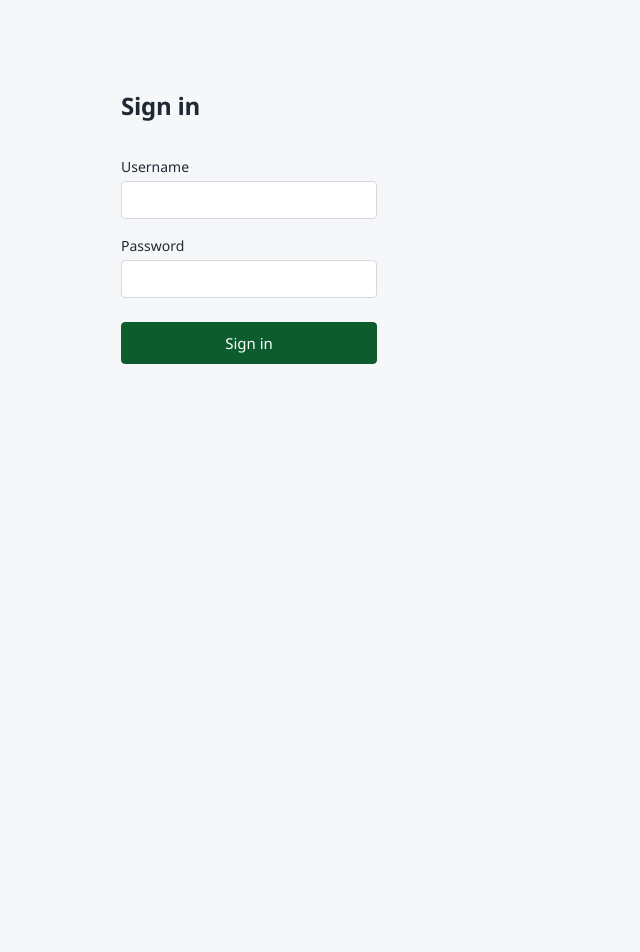
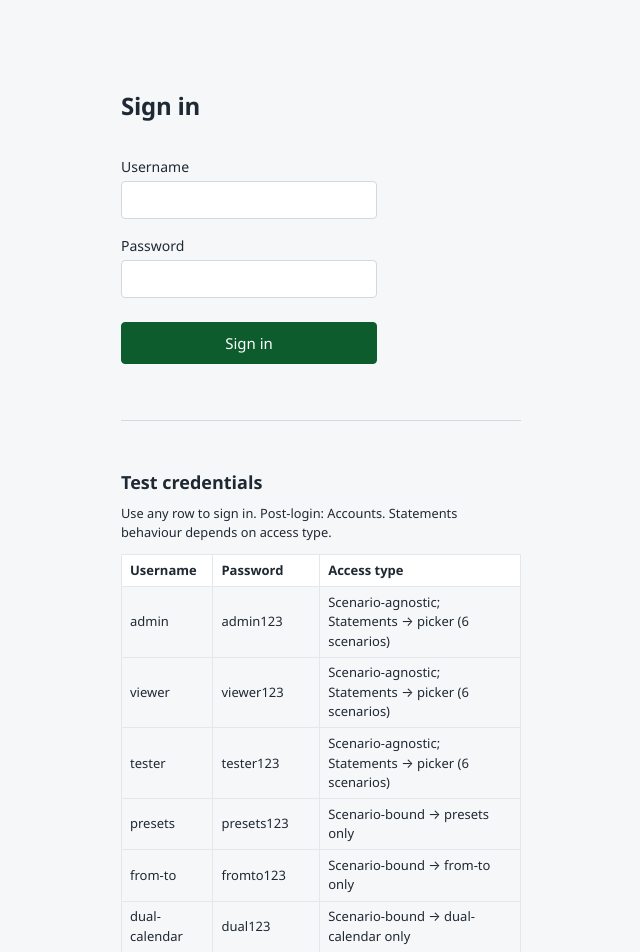
Before and after one commit to akshit-diro/autonav-test-platform-form-filling, a React (Vite) app: page /login in a window 1280 px wide. Shown: the top 952 px of the page, without its empty margins (319-959 px from the left). Before the commit the page ends 800 px from the top, so only its background shows below. Built offline with nearby package versions, Linux system fonts and the light colour scheme; no server answers.

Commit message:
Adding test credentials on login page for quick reference

```diff
--- a/src/app/routes/LoginPage.tsx
+++ b/src/app/routes/LoginPage.tsx
@@ -1,10 +1,26 @@
 import { useState, FormEvent } from 'react'
 import { useNavigate } from 'react-router-dom'
 import { useAuth } from '../../auth/useAuth'
+import { credentials } from '../../auth/credentials'
+import type { CredentialEntry } from '../../auth/credentials'
 import { UX_DELAYS } from '../../config/uxDelays'
 import { getLastUsername, setLastUsername } from '../../utils/stateLeakage'
 import { delay } from '../../utils/delay'
 import { DomNoise, DomNoiseDecorativeIcon } from '../../components/DomNoise'
+
+function getAccessNote(username: string, entry: CredentialEntry): string {
+  if (entry.scenarioAgnostic) {
+    const count = entry.allowedScenarios.filter((s) => s !== 'admin').length
+    return `Scenario-agnostic; Statements → picker (${count} scenarios)`
+  }
+  return `Scenario-bound → ${entry.defaultScenario} only`
+}
+
+const credentialsList = Object.entries(credentials).map(([user, entry]) => ({
+  username: user,
+  password: entry.password,
+  accessNote: getAccessNote(user, entry),
+}))
 
 export function LoginPage() {
   const navigate = useNavigate()
@@ -101,6 +117,29 @@ export function LoginPage() {
           Sign in
         </button>
       </form>
+
+      <section className="login-credentials-table" aria-label="Test credentials" data-testid="credentials-table">
+        <h2 className="login-credentials-table__title">Test credentials</h2>
+        <p className="login-credentials-table__hint">Use any row to sign in. Post-login: Accounts. Statements behaviour depends on access type.</p>
+        <table className="login-credentials-table__table">
+          <thead>
+            <tr>
+              <th>Username</th>
+              <th>Password</th>
+              <th>Access type</th>
+            </tr>
+          </thead>
+          <tbody>
+            {credentialsList.map(({ username: u, password: p, accessNote }) => (
+              <tr key={u} data-testid={`credentials-row-${u}`}>
+                <td data-testid="cred-username">{u}</td>
+                <td data-testid="cred-password">{p}</td>
+                <td data-testid="cred-access">{accessNote}</td>
+              </tr>
+            ))}
+          </tbody>
+        </table>
+      </section>
     </div>
   )
 }
--- a/src/app/routes/ScenarioPage.tsx
+++ b/src/app/routes/ScenarioPage.tsx
@@ -20,7 +20,6 @@ import { FromToScenario } from './FromToScenario'
 import { DualCalendarScenario } from './DualCalendarScenario'
 import { MonthYearScenario } from './MonthYearScenario'
 import { YearOnlyScenario } from './YearOnlyScenario'
-import { MobileWheelScenario } from './MobileWheelScenario'
 import { InlineCalendarScenario } from './InlineCalendarScenario'
 
 /** Placeholder preset ids for data-testid and future behavior. */
@@ -221,7 +220,6 @@ export function ScenarioPage() {
   const isDualCalendar = scenarioId === 'dual-calendar'
   const isMonthYear = scenarioId === 'month-year'
   const isYearOnly = scenarioId === 'year-only'
-  const isMobileWheel = scenarioId === 'mobile-wheel'
   const isInlineCalendar = scenarioId === 'inline-calendar'
 
   return (
--- a/src/auth/credentials.ts
+++ b/src/auth/credentials.ts
@@ -31,7 +31,6 @@ export const credentials: CredentialsMap = {
       'dual-calendar',
       'month-year',
       'year-only',
-      'mobile-wheel',
       'inline-calendar',
     ],
     defaultScenario: 'presets',
@@ -45,7 +44,6 @@ export const credentials: CredentialsMap = {
       'dual-calendar',
       'month-year',
       'year-only',
-      'mobile-wheel',
       'inline-calendar',
     ],
     defaultScenario: 'from-to',
@@ -59,7 +57,6 @@ export const credentials: CredentialsMap = {
       'dual-calendar',
       'month-year',
       'year-only',
-      'mobile-wheel',
       'inline-calendar',
     ],
     defaultScenario: 'dual-calendar',
@@ -90,9 +87,4 @@ export const credentials: CredentialsMap = {
     allowedScenarios: ['year-only'],
     defaultScenario: 'year-only',
   },
-  'mobile-wheel': {
-    password: 'wheel123',
-    allowedScenarios: ['mobile-wheel'],
-    defaultScenario: 'mobile-wheel',
-  },
 }
--- a/src/auth/routing.ts
+++ b/src/auth/routing.ts
@@ -13,7 +13,6 @@ export const DATE_PICKER_SCENARIO_IDS = [
   'dual-calendar',
   'month-year',
   'year-only',
-  'mobile-wheel',
 ] as const
 
 export type DatePickerScenarioId = (typeof DATE_PICKER_SCENARIO_IDS)[number]
--- a/src/config/scenarioMatrix.ts
+++ b/src/config/scenarioMatrix.ts
@@ -38,11 +38,6 @@ export const scenarioMatrix: Record<string, Omit<ScenarioEntry, 'scenarioId'>> =
     displayName: 'Year only',
     description: 'Single year selector.',
   },
-  'mobile-wheel': {
-    route: `${STATEMENTS_PREFIX}/mobile-wheel`,
-    displayName: 'Mobile wheel',
-    description: 'Wheel-style picker for touch devices.',
-  },
   'inline-calendar': {
     route: `${STATEMENTS_PREFIX}/inline-calendar`,
     displayName: 'Inline calendar',
--- a/src/index.css
+++ b/src/index.css
@@ -230,6 +230,47 @@ body {
   padding: 0.625rem 1.25rem;
   width: 100%;
   max-width: 16rem;
+}
+
+/* Login page – credentials table */
+.login-credentials-table {
+  margin-top: 2rem;
+  padding-top: 1.5rem;
+  border-top: 1px solid var(--bank-border);
+}
+
+.login-credentials-table__title {
+  font-size: 1rem;
+  font-weight: 600;
+  margin: 0 0 0.35rem 0;
+}
+
+.login-credentials-table__hint {
+  font-size: 0.8rem;
+  color: var(--bank-text-muted);
+  margin: 0 0 0.75rem 0;
+}
+
+.login-credentials-table__table {
+  width: 100%;
+  font-size: 0.8125rem;
+  border-collapse: collapse;
+}
+
+.login-credentials-table__table th,
+.login-credentials-table__table td {
+  text-align: left;
+  padding: 0.35rem 0.5rem;
+  border: 1px solid var(--bank-border-subtle);
+}
+
+.login-credentials-table__table th {
+  font-weight: 600;
+  background: var(--bank-bg-elevated);
+}
+
+.login-credentials-table__table tbody tr:hover {
+  background: var(--bank-bg);
 }
 
 /* Dashboard – main nav */
```
